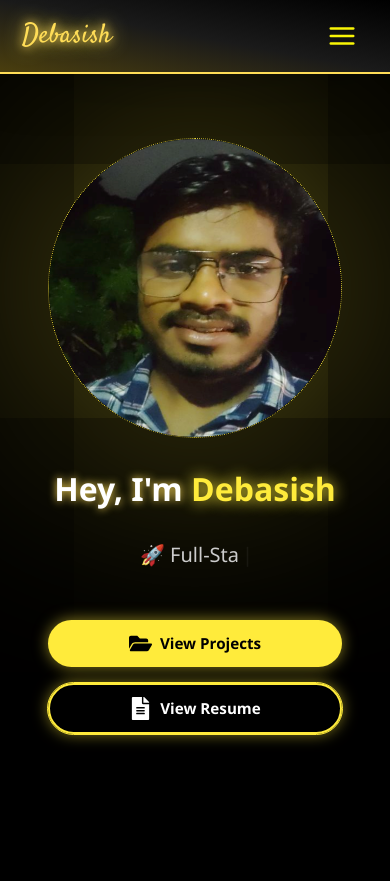
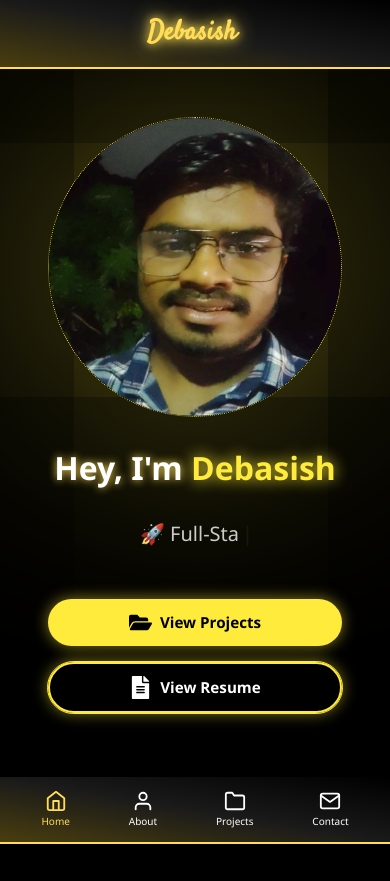
Before and after one commit to debasish39/portfolio9, a React (Vite) app: page / in a window 390 px wide. After the commit the page ends 860 px from the top, so only its background shows below. Built offline with nearby package versions, Linux system fonts and the light colour scheme; a web font is replaced by a local one.

Commit message:
updated navbar

```diff
--- a/package.json
+++ b/package.json
@@ -25,9 +25,9 @@
     "framer-motion": "^12.5.0",
     "gsap": "^3.12.7",
     "ogl": "^1.0.11",
-    "react": "^18.3.1",
+    "react": "^19.1.1",
     "react-bootstrap": "^2.10.9",
-    "react-dom": "^18.3.1",
+    "react-dom": "^19.1.1",
     "react-hot-toast": "^2.6.0",
     "react-icons": "^5.4.0",
     "react-parallax-tilt": "^1.7.306",
--- a/src/bootstrapport/King.jsx
+++ b/src/bootstrapport/King.jsx
@@ -26,7 +26,7 @@ function King() {
         >
 
         <MyNavbar />
-        <div style={{ paddingTop: '90px' }}></div> {/* Add padding to push content down */}
+         <div style={{ paddingTop: '69px' }}></div> {/*Add padding to push content down */}
         <div className="flex-grow-1 select">
           <Routes>
             <Route path="/" element={<Home />} />
--- a/src/bootstrapport/components/Navbar.css
+++ b/src/bootstrapport/components/Navbar.css
@@ -237,49 +237,53 @@
 
 /* ===== Responsive Nav Link Style ===== */
 @media (max-width: 991px) {
-  .custom-nav {
+/* Common Navbar Styling */
+.custom-navbar {
+  background: linear-gradient(to right, #000000, #1a1a1a, #4a3e0e);
+  z-index: 1050;
+}
+
+.brand-logo {
+  font-size: 24px;
+  font-weight: bold;
+  color: #ffdd57 !important;
+}
+
+.custom-nav .nav-link {
+  color: white !important;
+  /* margin: 0 10px; */
+  font-weight: 500;
+  transition: color 0.3s ease;
+}
+
+.custom-nav .nav-link:hover,
+.custom-nav .nav-link.active {
+  color: #ffdd57 !important;
+}
+
+/* Bottom navbar (for mobile) */
+.bottom-navbar {
+  background: linear-gradient(to right, #000000, #1a1a1a, #4a3e0e);
+  padding: 5px 0;
+}
+
+.bottom-link {
+  color: white !important;
+  font-size: 12px;
   display: flex;
   flex-direction: column;
   align-items: center;
-    padding: 20px 0;
 }
 
-  .custom-nav .nav-link {
-    position: relative;
-    color: #f8f8f8 !important;
-    font-weight: 600;
-    font-size: 1.1rem;
-    padding: 12px 18px;
-    margin: 30px 0;
-    border-radius: 8px;
-    display: flex;
-    justify-content: center;
-    align-items: center;
-    gap: 10px;
-    text-align: center;
-    width: 100%;
-    max-width: 250px;
-    transition: all 0.3s ease;
-    text-decoration: none;
+.bottom-link .nav-label {
+  font-size: 10px;
+  margin-top: 2px;
 }
 
-  .custom-nav .nav-link::after {
-    content: "";
-    position: absolute;
-    bottom: 6px;
-    left: 50%;
-    transform: translateX(-50%);
-    width: 0;
-    height: 3px;
-    background-color: #ffdd57;
-    border-radius: 5px;
-    transition: width 0.4s ease;
+.bottom-link.active {
+  color: #ffdd57 !important;
 }
 
-  .custom-nav .nav-link:hover::after,
-  .custom-nav .nav-link.active::after {
-    width: 50%;
-  }
 }
 
 /* ===== General Utilities ===== */
--- a/src/bootstrapport/components/Navbar.jsx
+++ b/src/bootstrapport/components/Navbar.jsx
@@ -1,27 +1,15 @@
 import React, { useState, useEffect } from 'react';
 import { Link, NavLink } from 'react-router-dom';
-import { Navbar, Nav, Container, Offcanvas } from 'react-bootstrap';
-import {  FiX, FiHome, FiUser, FiFolder, FiMail, FiAlignRight, FiMenu } from 'react-icons/fi';
+import { Navbar, Nav, Container } from 'react-bootstrap';
+import { FiHome, FiUser, FiFolder, FiMail } from 'react-icons/fi';
 import 'bootstrap/dist/css/bootstrap.css';
 import './Navbar.css';
 import AOS from 'aos';
 import 'aos/dist/aos.css';
 
 const MyNavbar = () => {
-  const [expanded, setExpanded] = useState(false);
   const [visible, setVisible] = useState(true);
   const [prevScrollPos, setPrevScrollPos] = useState(window.scrollY);
-  const [showModal, setShowModal] = useState(false);
-
-  const handleToggle = () => {
-    setShowModal((prev) => !prev);
-    setExpanded((prev) => !prev);
-  };
-
-  const handleNavLinkClick = () => {
-    setExpanded(false);
-    setShowModal(false);
-  };
 
   useEffect(() => {
     AOS.init({ duration: 800, once: false });
@@ -38,30 +26,23 @@ const MyNavbar = () => {
 
   return (
     <>
+      {/* Large screen top navbar */}
       <Navbar
-        expanded={expanded}
         expand="lg"
-        className={`custom-navbar shadow-lg fixed-top ${visible ? 'navbar-show' : 'navbar-hide'}`}
+        className={`custom-navbar shadow-lg fixed-top d-none d-lg-flex ${visible ? 'navbar-show' : 'navbar-hide'}`}
       >
         <Container fluid>
           <Navbar.Brand
             as={Link}
             to="/"
-            className="brand-logo" data-aos="flip-right"
+            className="brand-logo"
+            data-aos="flip-right"
           >
             Debasish
           </Navbar.Brand>
 
-          {/* Toggle icon */}
-          <Navbar.Toggle onClick={handleToggle} aria-controls="navbar-nav">
-            <span className="custom-toggle-icon">
-              {showModal ? '' : <FiMenu size={30} />}
-            </span>
-          </Navbar.Toggle>
-
-          {/* Large screen nav links only */}
-          <Navbar.Collapse id="navbar-nav" className="d-none d-lg-flex">
-            <Nav className="custom-nav ms-auto" onClick={handleNavLinkClick}>
+          <Navbar.Collapse id="navbar-nav" className="d-flex justify-content-end">
+            <Nav className="custom-nav">
               <Nav.Link as={NavLink} to="/" end data-aos="fade-down" data-aos-delay="100">
                 <FiHome /> Home
               </Nav.Link>
@@ -78,59 +59,45 @@ const MyNavbar = () => {
           </Navbar.Collapse>
         </Container>
       </Navbar>
-
-      {/* Offcanvas for small screens */}
-      <Offcanvas
-        show={showModal}
-        onHide={() => setShowModal(false)}
-        placement="start"
-        className="d-lg-none side-offcanvas"
+    <Navbar
+        expand="lg"
+        className="custom-navbar shadow-lg fixed-top d-flex d-lg-none justify-content-center "
       >
-        <Offcanvas.Header
-          className="custom-close-header"
-          style={{
-            backgroundImage: 'linear-gradient(to left bottom, #000000, #1a1a1a, #4a3e0e)'
-          }}
-        >
-          <Offcanvas.Title className="text-gold d-flex align-items-center justify-content-between w-100">
         <Navbar.Brand
-              as={NavLink}
-              to="/" data-aos="fade-right"
-              data-aos-delay='150'
+            as={Link}
+            to="/"
             className="brand-logo"
-              style={{ fontSize: '24px', color: '#ffdd57' }}
+            data-aos="flip-right"
           >
             Debasish
           </Navbar.Brand>
-
-            <span
-              className="custom-close-icon animated-close"
-              onClick={() => setShowModal(false)}
-              role="button"
-              aria-label="Close Menu"
+      </Navbar>
+      {/* Small screen bottom navbar */}
+      <Navbar
+        expand="lg"
+        className="custom-navbar shadow-lg fixed-bottom d-flex flex-col d-lg-none bottom-navbar"
       >
-              <FiX size={30} />
-            </span>
-          </Offcanvas.Title>
-        </Offcanvas.Header>
-
-        <Offcanvas.Body className="offcanvas-gradient">
-          <Nav className="flex-column custom-nav px-3" onClick={handleNavLinkClick}>
-            <Nav.Link as={NavLink} to="/" end data-aos="fade-right" data-aos-delay="100">
-              <FiHome /> Home
+        <Container className="justify-content-around">
+          <Nav className="d-flex w-100 justify-content-around flex-row text-center">
+            <Nav.Link as={NavLink} to="/" end className="bottom-link">
+              <FiHome size={22} />
+              <div className="nav-label">Home</div>
             </Nav.Link>
-            <Nav.Link as={NavLink} to="/about" data-aos="fade-right" data-aos-delay="200">
-              <FiUser /> About
+            <Nav.Link as={NavLink} to="/about" className="bottom-link">
+              <FiUser size={22} />
+              <div className="nav-label">About</div>
             </Nav.Link>
-            <Nav.Link as={NavLink} to="/projects" data-aos="fade-right" data-aos-delay="300">
-              <FiFolder /> Projects
+            <Nav.Link as={NavLink} to="/projects" className="bottom-link">
+              <FiFolder size={22} />
+              <div className="nav-label">Projects</div>
             </Nav.Link>
-            <Nav.Link as={NavLink} to="/contact" data-aos="fade-right" data-aos-delay="400">
-              <FiMail /> Contact
+            <Nav.Link as={NavLink} to="/contact" className="bottom-link">
+              <FiMail size={22} />
+              <div className="nav-label">Contact</div>
             </Nav.Link>
           </Nav>
-        </Offcanvas.Body>
-      </Offcanvas>
+        </Container>
+      </Navbar>
     </>
   );
 };
--- a/src/bootstrapport/pages/Projects.css
+++ b/src/bootstrapport/pages/Projects.css
@@ -93,8 +93,8 @@
   }
 
   .scroll-top-btn {
-    bottom: 30px;
-    right: 12px;
+    bottom: 69px;
+    right: 15px;
     padding: 8px 12px;
     font-size: 18px;
   }
--- a/src/main.jsx
+++ b/src/main.jsx
@@ -1,9 +1,7 @@
 import React from 'react';
 import ReactDOM from 'react-dom/client';
-// import App from './App';
 import King from './bootstrapport/King';
-// import { ThemeProvider } from './context/ThemeContext';
-// import './App.css';
+
 
 ReactDOM.createRoot(document.getElementById('root')).render(
   <React.StrictMode>
```
Also changed, not shown: 1 other file (tests, documents, lock files or other folders). Lines whose indentation alone changed are shown as unchanged.
